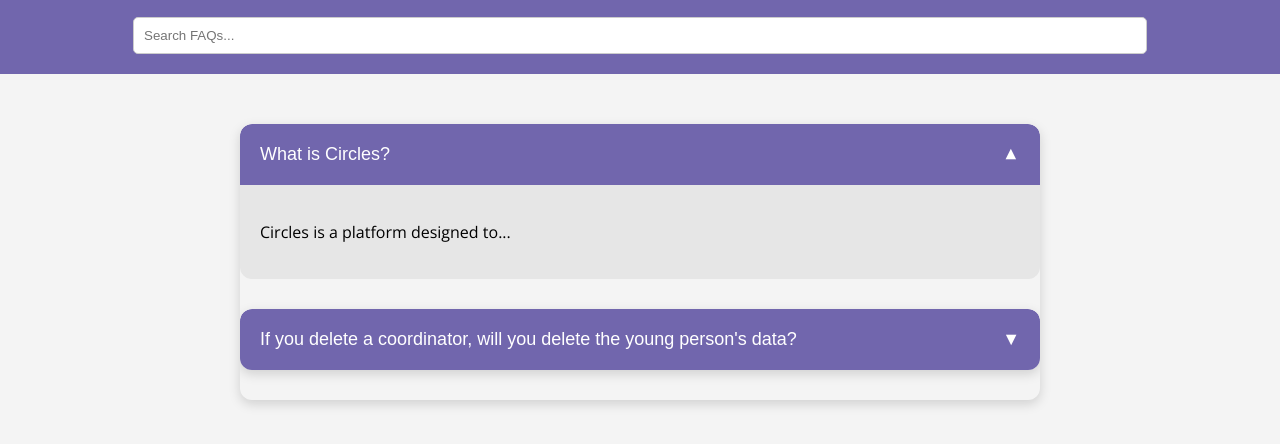
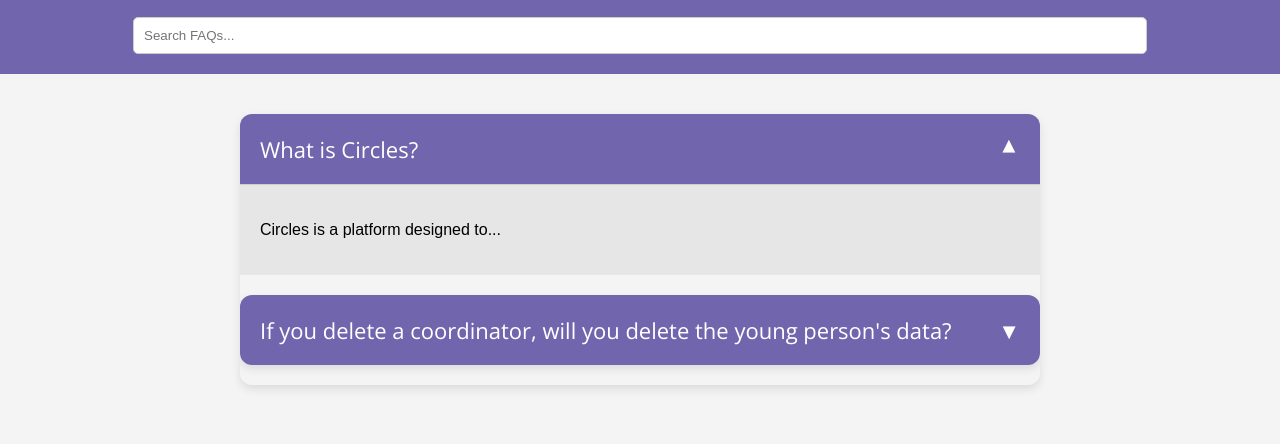
Before and after one commit to CirclesFRG/CirclesFAQ, a plain HTML site: page index.html in a window 1280 px wide. Both pictures are taken after a click on the button "What is Circles?". Shown: the part 66-510 px from the top of the page. Drawn offline with nearby package versions, Linux system fonts and the light colour scheme.

Commit message:
Update styles.css

```diff
--- a/styles.css
+++ b/styles.css
@@ -1,4 +1,4 @@
-/* Import Futura PT using fallback fonts if not available */
+/* Font import */
 @import url('https://fonts.googleapis.com/css2?family=Open+Sans:wght@400;600&display=swap');
 
 body {
@@ -21,6 +21,7 @@
     font-size: 2rem;
 }
 
+/* Search input styling */
 #searchInput {
     width: 80%;
     padding: 10px;
@@ -38,58 +39,75 @@
     margin: 0 auto;
 }
 
+/* Floating card style for each question */
 .faq-item {
-    margin: 30px 0;
+    margin: 20px 0;
     border-radius: 12px;
     overflow: hidden;
-    background-color: transparent; /* Let .faq-question and .faq-answer control their own colors */
-    box-shadow: 0 4px 12px rgba(0, 0, 0, 0.15);
+    box-shadow: 0 4px 10px rgba(0, 0, 0, 0.1);
 }
 
+/* Alternate background colors */
+.faq-item:nth-child(even) .faq-question {
+    background-color: #4CB9CE;
+}
+.faq-item:nth-child(odd) .faq-question {
+    background-color: #7166AD;
+}
+
+/* Question styles */
 .faq-question {
-    background-color: #7166AD;
+    padding: 20px;
+    font-size: 22px;
     color: white;
-    padding: 20px;
-    font-size: 18px;
     border: none;
-    border-top-left-radius: 12px;
-    border-top-right-radius: 12px;
+    text-align: left;
     cursor: pointer;
     width: 100%;
-    text-align: left;
     position: relative;
     transition: background-color 0.3s ease;
+    font-family: 'Futura PT', 'Open Sans', sans-serif;
 }
 
+/* Arrow style */
 .faq-question::after {
     content: '▼';
     position: absolute;
     right: 20px;
-    transition: transform 0.3s;
+    transition: transform 0.3s ease;
 }
 
 .faq-question.active::after {
     transform: rotate(180deg);
 }
 
+/* Answer styles */
 .faq-answer {
     display: none;
     padding: 20px;
-    background-color: #e6e6e6;
-    color: black;
-    border-bottom-left-radius: 12px;
-    border-bottom-right-radius: 12px;
+    background-color: #e6e6e6; /* Light grey */
+    color: #000;
+    font-family: Arial, sans-serif;
+    font-size: 16px;
+    border-top: 1px solid #ccc;
 }
 
+/* Show answer when active */
+.faq-item.active .faq-answer {
+    display: block;
+}
+
+/* Back to top button */
 #backToTopBtn {
     position: fixed;
-    bottom: 30px;
-    right: 30px;
-    padding: 10px 15px;
-    background-color: #7166AD;
+    top: 50%;
+    right: 10px;
+    transform: translateY(-50%);
+    padding: 10px 14px;
+    background-color: rgba(113, 102, 173, 0.8); /* Semi-transparent purple */
     color: white;
     border: none;
-    border-radius: 50%;
+    border-radius: 30px;
     font-size: 18px;
     cursor: pointer;
     display: none;
```
